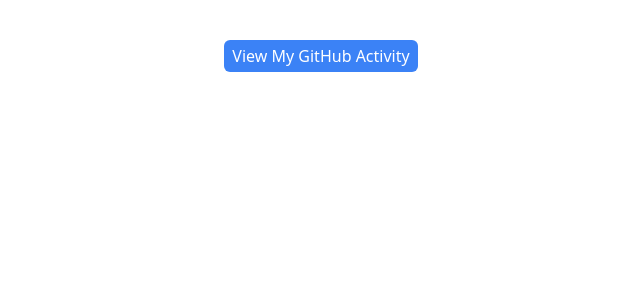
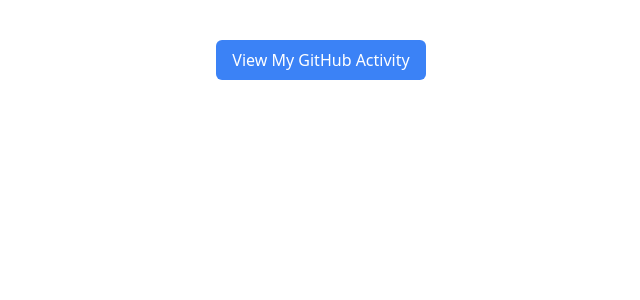
Before and after one commit to sonu2027/my-portfolio, a React (Vite) app: page /github in a window 1280 px wide. Shown: the top 300 px of the page, without its empty margins (319-959 px from the left). Built offline with nearby package versions, Linux system fonts and the light colour scheme.

Commit message:
changed file name name to .tsx

```diff
--- a/src/Routing.tsx
+++ b/src/Routing.tsx
@@ -4,7 +4,7 @@
 import BlogPost1 from "./blog/BlogPost1.tsx"
 import BlogPost2 from "./blog/BlogPost2.tsx"
 import Certificate from "./component/Certificate.tsx"
-import GitHubComponent from "./component/GitHubComponent.jsx"
+import GitHubComponent from "./component/GitHubComponent.tsx"
 
 function Routing() {
     return (
--- a/src/component/GitHubComponent.jsx
+++ /dev/null
@@ -1,11 +0,0 @@
-import React from 'react'
-
-function GitHubComponent() {
-    return (
-        <div className='flex justify-center items-center'>
-            <a className='mt-10 bg-blue-500 text-white px-2 py-1 rounded-md' href="https://sonu2027-github-api.vercel.app/github">View My GitHub Activity</a>
-        </div>
-    )
-}
-
-export default GitHubComponent
--- /dev/null
+++ b/src/component/GitHubComponent.tsx
@@ -0,0 +1,16 @@
+const GitHubComponent = () => {
+    return (
+        <div className="flex justify-center items-center">
+            <a
+                className="mt-10 bg-blue-500 text-white px-4 py-2 rounded-md hover:bg-blue-600 transition"
+                href="https://sonu2027-github-api.vercel.app/github"
+                target="_blank"
+                rel="noopener noreferrer"
+            >
+                View My GitHub Activity
+            </a>
+        </div>
+    );
+};
+
+export default GitHubComponent;
```
Also changed, not shown: 1 other file (tests, documents, lock files or other folders).
